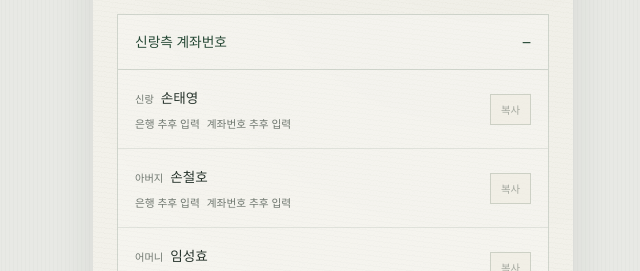
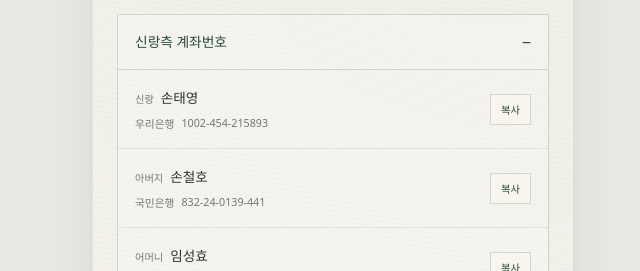
Before and after one commit to taeyoungson/wedding-invite, a React (Vite) app: page / in a window 1280 px wide. Both pictures are taken after a click on the heading "신랑측 계좌번호". Shown: the part 4674-4945 px from the top of the page, without its empty margins (307-947 px from the left). Built offline with nearby package versions, Linux system fonts and the light colour scheme.

Commit message:
feat: add groom account details

```diff
--- a/src/components/Accounts.tsx
+++ b/src/components/Accounts.tsx
@@ -5,8 +5,11 @@ type AccountGroup = (typeof accounts)[keyof typeof accounts]
 function AccountList({ items }: { items: AccountGroup }) {
   return (
     <div className="account-list">
-      {items.map((account) => (
-        <div className="account-list__item" key={`${account.relation}-${account.name}`}>
+      {items.map((account) => {
+        const isPlaceholder = account.number.includes('추후 입력')
+
+        return (
+          <div className="account-list__item" key={`${account.relation}-${account.name}`}>
           <p>
             <span>{account.relation}</span>
             <strong>{account.name}</strong>
@@ -15,11 +18,18 @@ function AccountList({ items }: { items: AccountGroup }) {
             <span>{account.bank}</span>
             <span>{account.number}</span>
           </p>
-          <button type="button" disabled title="계좌번호 입력 후 사용할 수 있습니다">
+          <button
+            type="button"
+            disabled={isPlaceholder}
+            title={isPlaceholder ? '계좌번호 입력 후 사용할 수 있습니다' : `${account.name} 계좌번호 복사`}
+            aria-label={`${account.name} 계좌번호 복사`}
+            onClick={() => navigator.clipboard.writeText(account.number.replaceAll('-', ''))}
+          >
             복사
           </button>
-        </div>
-      ))}
+          </div>
+        )
+      })}
     </div>
   )
 }
--- a/src/data/wedding.ts
+++ b/src/data/wedding.ts
@@ -73,9 +73,9 @@ export const galleryPhotos = [
 
 export const accounts = {
   groom: [
-    { relation: '신랑', name: '손태영', bank: '은행 추후 입력', number: '계좌번호 추후 입력' },
-    { relation: '아버지', name: '손철호', bank: '은행 추후 입력', number: '계좌번호 추후 입력' },
-    { relation: '어머니', name: '임성효', bank: '은행 추후 입력', number: '계좌번호 추후 입력' },
+    { relation: '신랑', name: '손태영', bank: '우리은행', number: '1002-454-215893' },
+    { relation: '아버지', name: '손철호', bank: '국민은행', number: '832-24-0139-441' },
+    { relation: '어머니', name: '임성효', bank: '국민은행', number: '832-24-0139-441' },
   ],
   bride: [
     { relation: '신부', name: '조현아', bank: '은행 추후 입력', number: '계좌번호 추후 입력' },
--- a/src/style.css
+++ b/src/style.css
@@ -903,6 +903,12 @@ textarea {
   font-size: 0.65rem;
 }
 
+.account-list__item button:not(:disabled) {
+  color: var(--color-forest);
+  background: rgba(248, 246, 239, 0.72);
+  cursor: pointer;
+}
+
 @media (min-width: 520px) {
   .invitation-canvas {
     min-height: calc(100svh - 48px);
```
